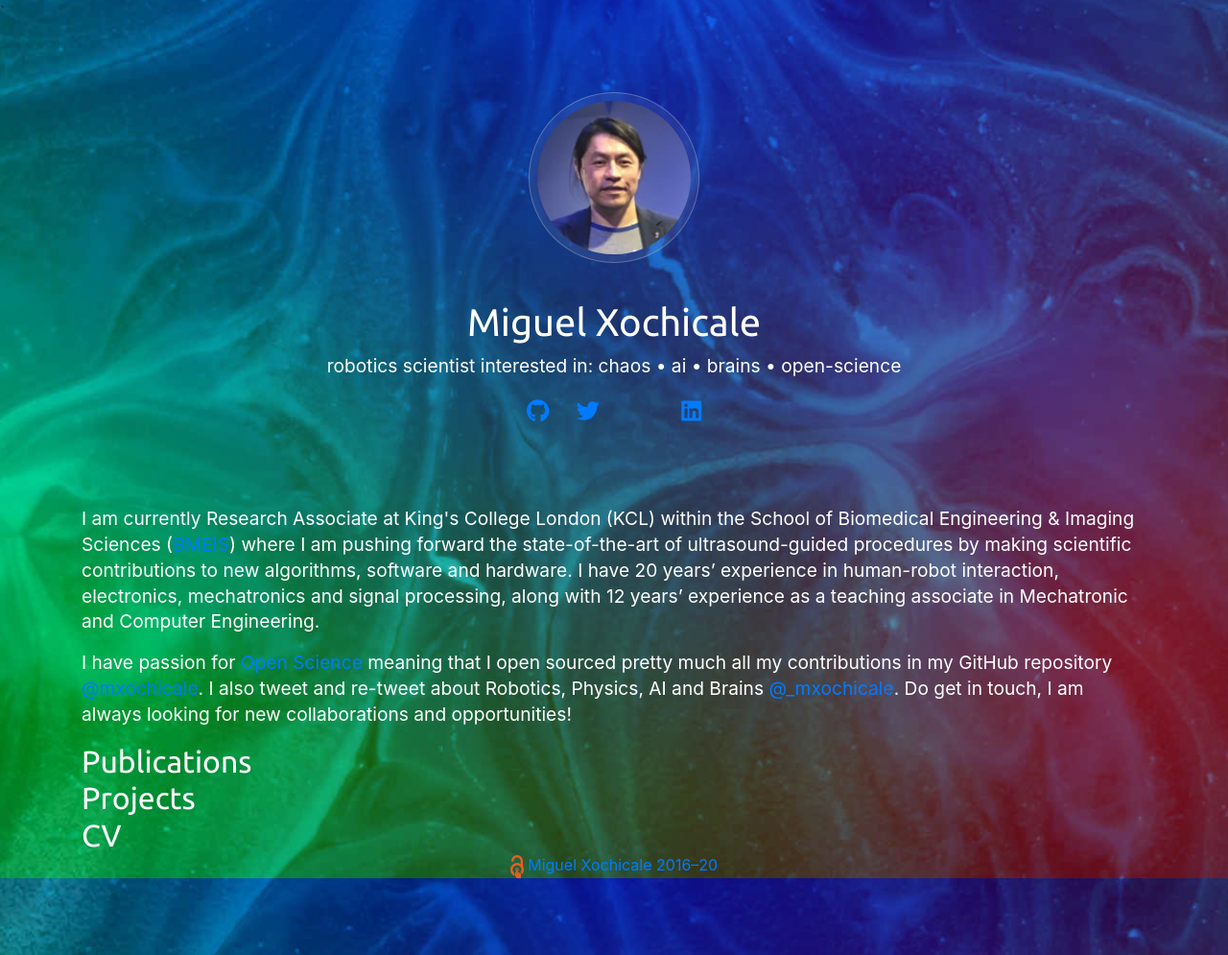
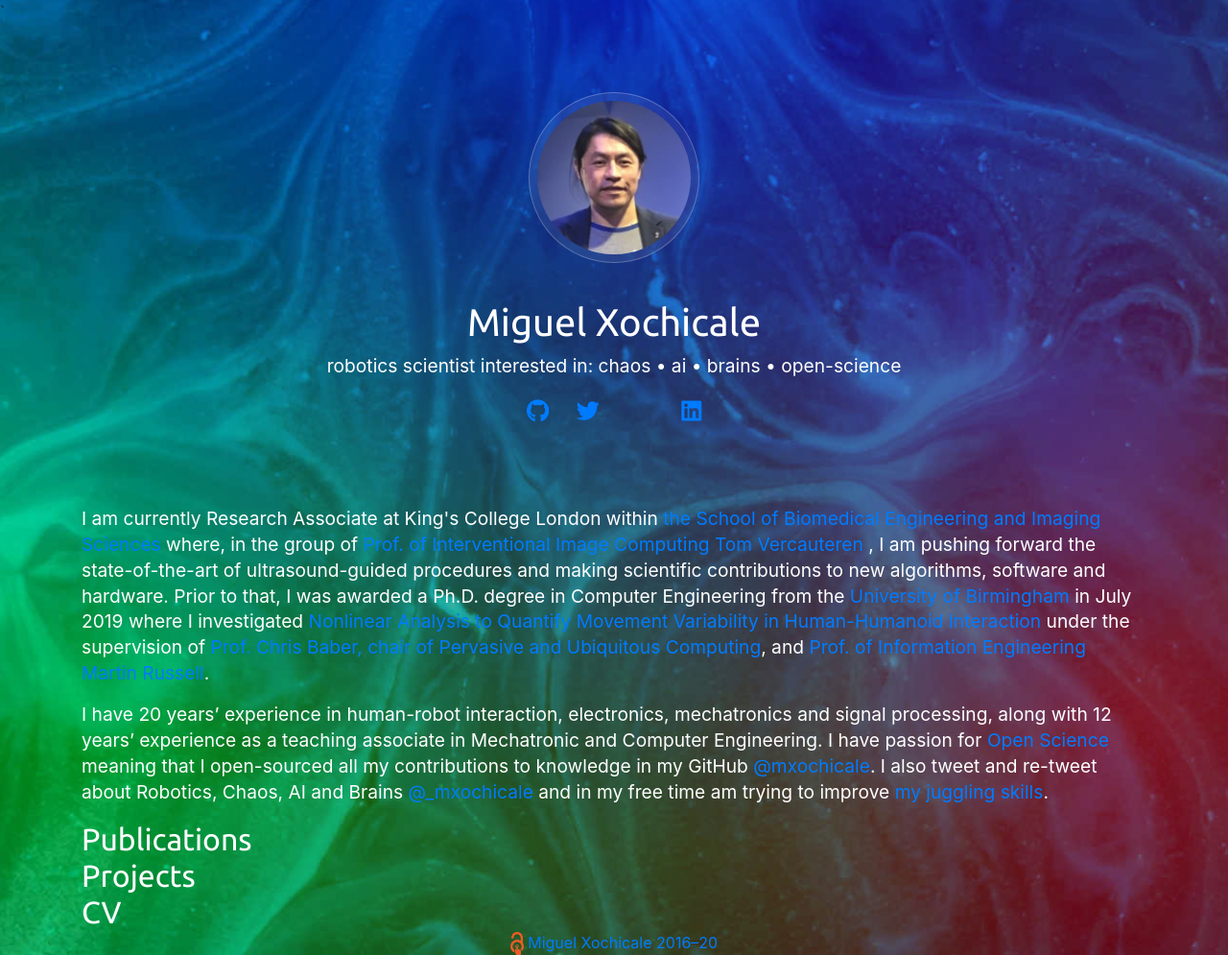
Before and after one commit to mxochicale/mxochicale.github.io, a Jekyll site: the page built from index.html, in a window 1280 px wide. Shown: the whole page at 96% size. Built offline with Jekyll 4.4.1, drawn with Linux system fonts in a browser that asks for light colours; nearby versions of some CDN libraries; comment, search, counter and statistics services are not loaded; a style sheet for code colours, icons or effects is not loaded.

Commit message:
polishes me.html

```diff
--- a/_includes/me.html
+++ b/_includes/me.html
@@ -1,18 +1,29 @@
 <p>
-I am currently Research Associate at King's College London (KCL) within
-the School of Biomedical Engineering & Imaging Sciences
-(<a href="https://www.kcl.ac.uk/bmeis">BMEIS</a>) where
+I am currently Research Associate at King's College London within
+<a href="https://www.kcl.ac.uk/bmeis">the School of Biomedical Engineering and Imaging Sciences</a>
+where, in the group of <a href="https://sites.google.com/site/tomvercauteren/">
+Prof. of Interventional Image Computing Tom Vercauteren </a>,
 I am pushing forward the state-of-the-art of ultrasound-guided
-procedures by making scientific contributions to new algorithms,
+procedures and making scientific contributions to new algorithms,
 software and hardware.
-I have 20 years’ experience in human-robot interaction, electronics, mechatronics and signal processing,
-along with 12 years’ experience as a teaching associate in Mechatronic and Computer Engineering.
+Prior to that, I was awarded a Ph.D. degree in Computer Engineering
+from the <a href="http://www.birmingham.ac.uk/index.aspx">University of Birmingham</a> in July 2019
+where I investigated <a href="https://mxochicale-phd.github.io/site/">
+Nonlinear Analysis to Quantify Movement Variability in Human-Humanoid Interaction</a>
+under the supervision of
+<a href="http://www.birmingham.ac.uk/staff/profiles/eese/baber-chris.aspx">
+Prof. Chris Baber, chair of Pervasive and Ubiquitous Computing</a>, and
+<a href="http://www.birmingham.ac.uk/staff/profiles/eese/russell-martin.aspx">
+Prof. of Information Engineering Martin Russell</a>.
 </p>
 
 <p>
+I have 20 years’ experience in human-robot interaction, electronics, mechatronics and signal processing,
+along with 12 years’ experience as a teaching associate in Mechatronic and Computer Engineering.
 I have passion for <a href="https://en.wikipedia.org/wiki/Open_science">Open Science</a>
-meaning that I open sourced pretty much all my contributions in my GitHub repository
+meaning that I open-sourced  all my contributions to knowledge in my GitHub
 <a href="https://github.com/mxochicale">@mxochicale</a>.
-I also tweet and re-tweet about Robotics, Physics, AI and Brains <a href="https://twitter.com/_mxochicale">@_mxochicale</a>.
-Do get in touch, I am always looking for new collaborations and opportunities!
+I also tweet and re-tweet about Robotics, Chaos, AI and Brains
+<a href="https://twitter.com/_mxochicale">@_mxochicale</a>
+and in my free time am trying to improve <a href=/assets/images/avatar/mapx_april2016.jpg>my juggling skills</a>.
 </p>
```
